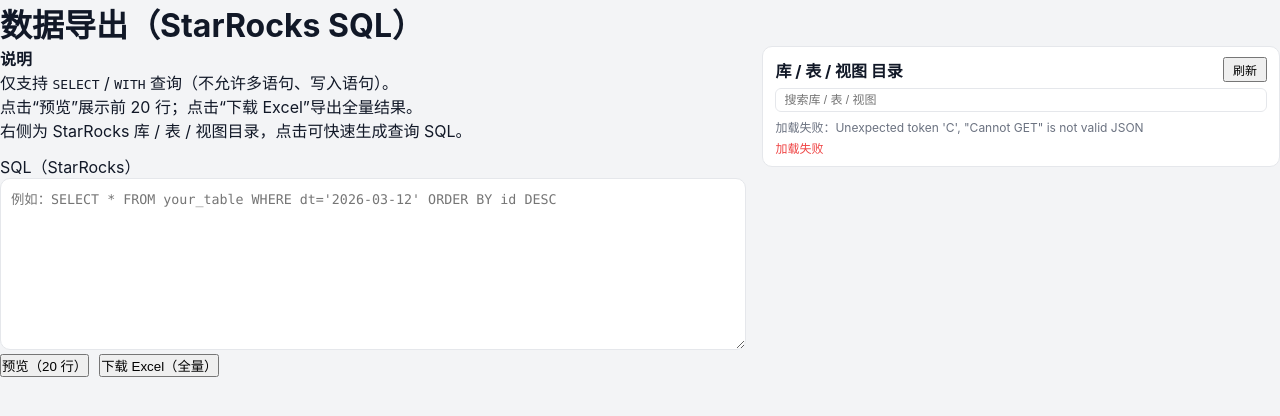
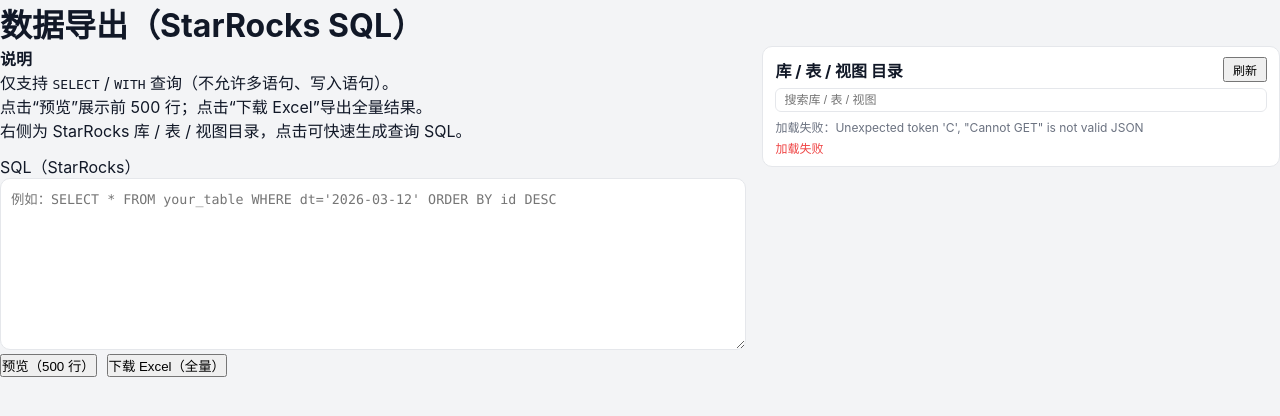
Before and after one commit to Z2j-dt/python_api, a Python web app: template support/templates/sql_to_excel.html in a window 1280 px wide. Shown: the top 416 px of the page. Run offline with Jinja, Linux system fonts and the light colour scheme; the template is opened without the code that fills it, so the values that code supplies are empty.

Commit message:
明暗色系优化，数据导出预览增至500条

```diff
--- a/support/app.py
+++ b/support/app.py
@@ -288,6 +288,7 @@ def _get_starrocks_meta_conn():
 
 _SQL_FORBIDDEN = re.compile(r"\b(insert|update|delete|drop|alter|create|truncate|grant|revoke|set|use|call)\b", re.I)
 _SQL_HAS_LIMIT = re.compile(r"\blimit\s+\d+", re.I)
+_SQL_PREVIEW_LIMIT = 500
 
 
 def _normalize_sql(sql: str) -> str:
@@ -395,11 +396,11 @@ def sql_to_excel_preview():
         # 校验错误：返回 200 + JSON，避免上游改成 HTML 错误页
         return jsonify({"success": False, "message": str(e)})
     s = raw_sql.rstrip().rstrip(";")
-    # 若原 SQL 已带 LIMIT，则直接按原 SQL 执行；否则追加 LIMIT 20 作为预览
+    # 若原 SQL 已带 LIMIT，则直接按原 SQL 执行；否则追加 LIMIT 500 作为预览
     if _SQL_HAS_LIMIT.search(s):
         preview_sql = s
     else:
-        preview_sql = s + " LIMIT 20"
+        preview_sql = s + f" LIMIT {_SQL_PREVIEW_LIMIT}"
     try:
         conn = _get_starrocks_conn()
         cur = conn.cursor()
--- a/support/templates/sql_to_excel.html
+++ b/support/templates/sql_to_excel.html
@@ -196,7 +196,7 @@
       <p><strong>说明</strong></p>
       <ul>
         <li>仅支持 <code>SELECT</code> / <code>WITH</code> 查询（不允许多语句、写入语句）。</li>
-        <li>点击“预览”展示前 20 行；点击“下载 Excel”导出全量结果。</li>
+        <li>点击“预览”展示前 500 行；点击“下载 Excel”导出全量结果。</li>
         <li>右侧为 StarRocks 库 / 表 / 视图目录，点击可快速生成查询 SQL。</li>
       </ul>
     </div>
@@ -208,7 +208,7 @@
           placeholder="例如：SELECT * FROM your_table WHERE dt='2026-03-12' ORDER BY id DESC"></textarea>
       </div>
       <div style="display:flex; gap:10px; flex-wrap:wrap;">
-        <button type="button" class="btn-primary" id="btnPreview">预览（20 行）</button>
+        <button type="button" class="btn-primary" id="btnPreview">预览（500 行）</button>
         <button type="button" class="btn-primary" id="btnDownload">下载 Excel（全量）</button>
       </div>
     </div>
@@ -297,7 +297,7 @@
   function setBusy(b){
     btnPreview.disabled = b;
     btnDownload.disabled = b;
-    btnPreview.textContent = b ? '处理中...' : '预览（20 行）';
+    btnPreview.textContent = b ? '处理中...' : '预览（500 行）';
     btnDownload.textContent = b ? '处理中...' : '下载 Excel（全量）';
   }
 
@@ -504,7 +504,7 @@
         var objType = (link.getAttribute('data-type') || '').toUpperCase();
         if (!dbName || !objName || !sqlEl) return;
         var fullName = '`' + dbName + '`.`' + objName + '`';
-        var tmpl = 'SELECT *\nFROM ' + fullName + '\nLIMIT 20;';
+        var tmpl = 'SELECT *\nFROM ' + fullName + '\nLIMIT 500;';
         if (objType === 'VIEW') {
           tmpl = '-- 视图查询示例\n' + tmpl;
         } else {
@@ -533,7 +533,7 @@
     }).then(function(r){ return r.json(); })
       .then(function(data){
         if(!data || !data.success){ throw new Error((data && data.message) || '预览失败'); }
-        resEl.innerHTML = '预览成功：返回 ' + (data.rows ? data.rows.length : 0) + ' 行（最多 20 行）。';
+        resEl.innerHTML = '预览成功：返回 ' + (data.rows ? data.rows.length : 0) + ' 行（最多 500 行）。';
         resEl.className = 'result-box success';
         resEl.style.display = 'block';
         renderTable(data.columns || [], data.rows || []);
```
